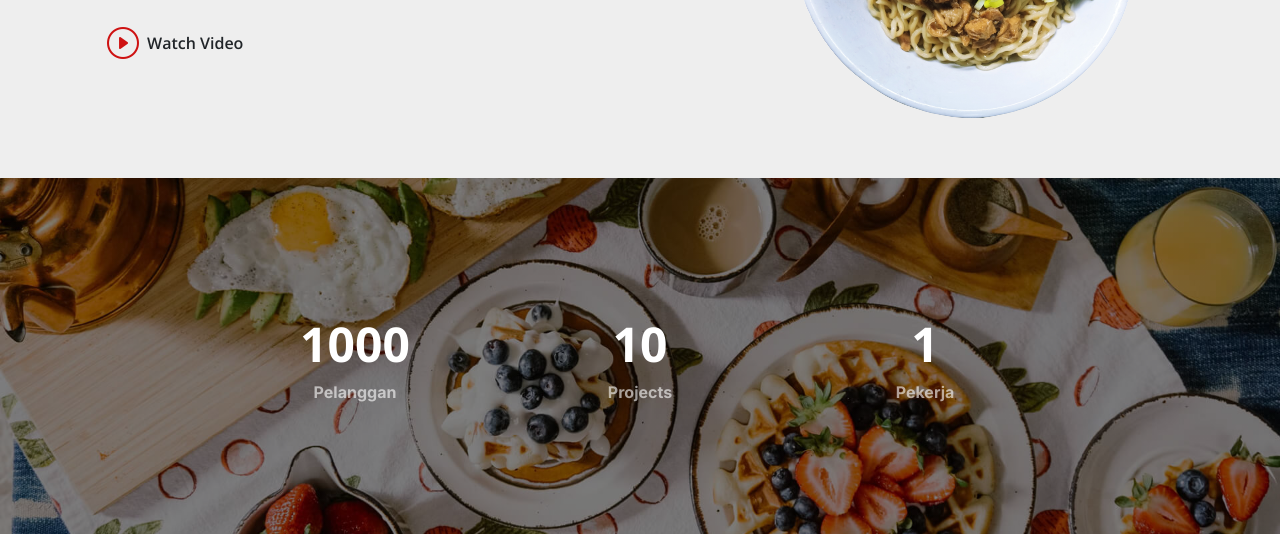
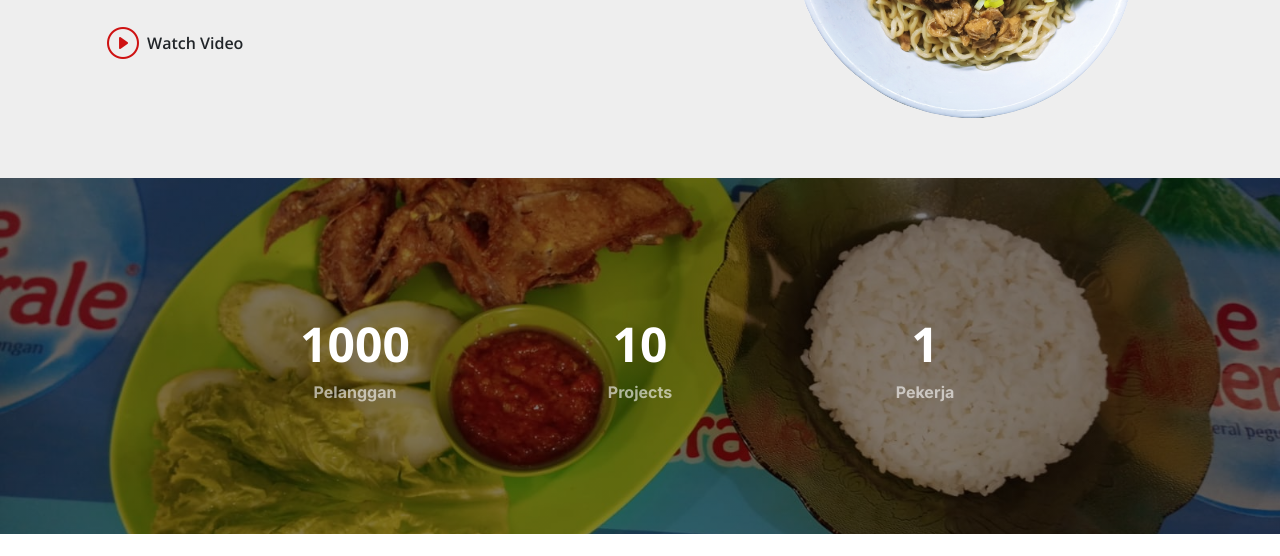
Before and after one commit to RadjaHidayat/Yummy, a plain HTML site: page index.html in a window 1280 px wide. Shown: the part 396-952 px from the top of the page. Drawn offline with nearby package versions, Linux system fonts and the light colour scheme.

Commit message:
refactor: img

```diff
--- a/assets/css/main.css
+++ b/assets/css/main.css
@@ -783,7 +783,7 @@ section {
 # Stats Counter Section
 --------------------------------------------------------------*/
 .stats-counter {
-  background: linear-gradient(rgba(0, 0, 0, 0.5), rgba(0, 0, 0, 0.5)), url("../img/stats-bg.jpg") center center;
+  background: linear-gradient(rgba(0, 0, 0, 0.5), rgba(0, 0, 0, 0.5)), url("../img/gallery/Ayam\ Bakar.jpg") center center;
   background-size: cover;
   padding: 100px 0;
 }
```
Also changed, not shown: assets/img/gallery/Ayam Bakar.jpg (added).
